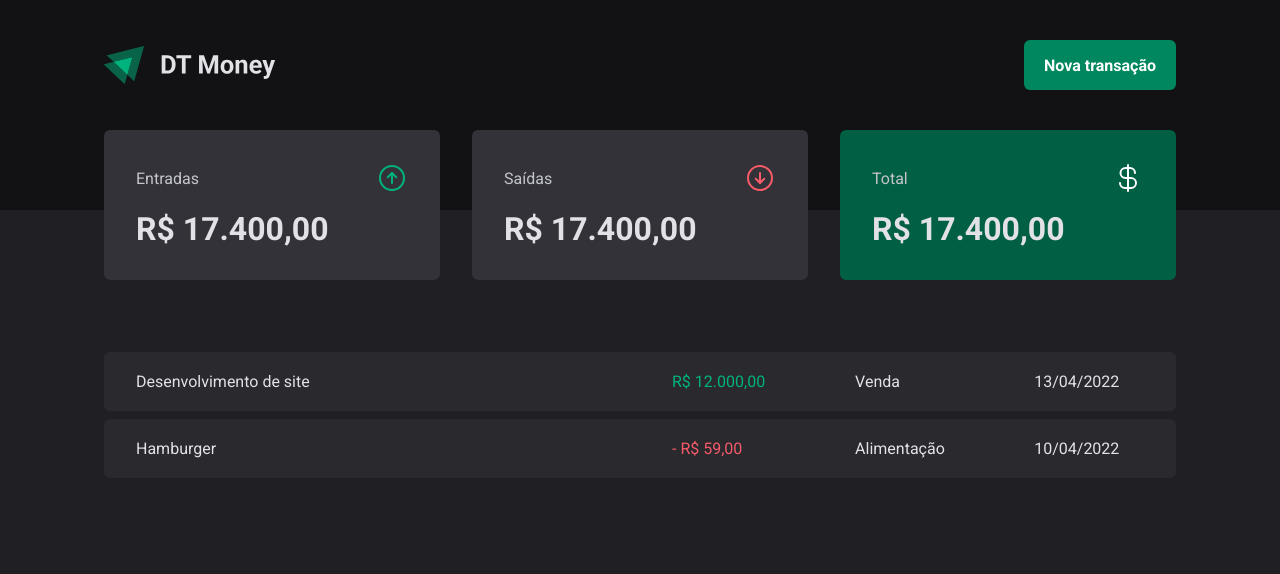
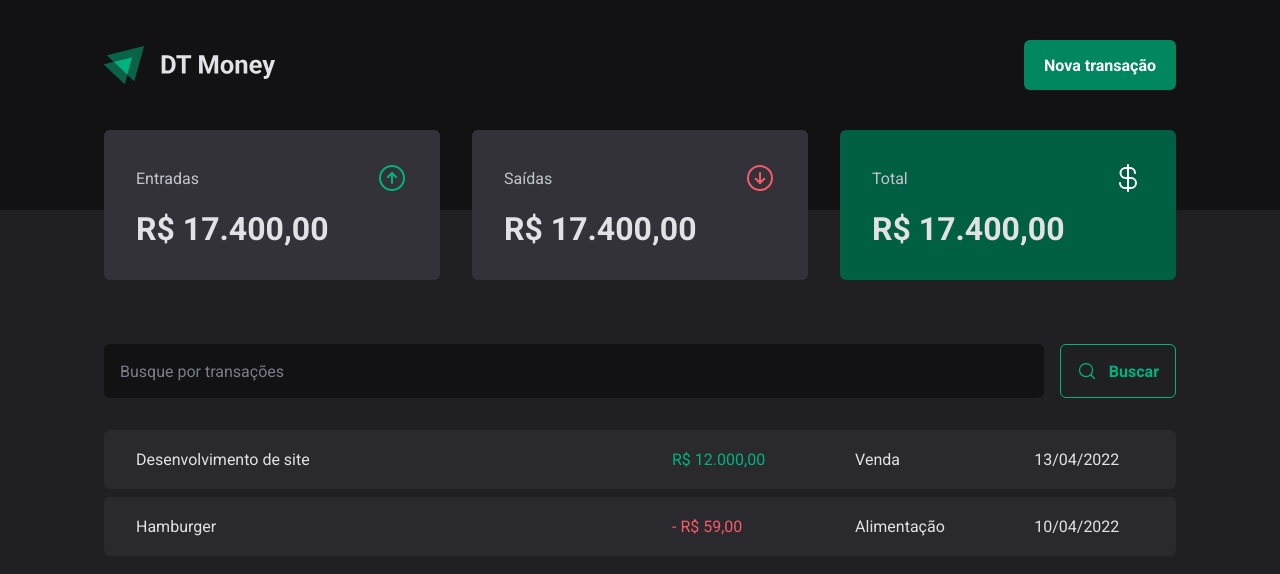
Before and after one commit to ggoncalvesdev/03-dt-money, a React (Vite) app: page / in a window 1280 px wide. Shown: the top 574 px of the page. Built offline with nearby package versions, Linux system fonts and the light colour scheme.

Commit message:
feat(Transactions): Componente SearchForm

```diff
--- a/src/pages/Transactions/components/SearchForm/index.tsx
+++ b/src/pages/Transactions/components/SearchForm/index.tsx
@@ -0,0 +1,15 @@
+import { MagnifyingGlass } from 'phosphor-react'
+import { SearchFormContainer } from './styles'
+
+export function SearchForm() {
+  return (
+    <SearchFormContainer>
+      <input type="text" placeholder="Busque por transações" />
+
+      <button type="submit">
+        <MagnifyingGlass size={20} />
+        Buscar
+      </button>
+    </SearchFormContainer>
+  )
+}
--- a/src/pages/Transactions/components/SearchForm/styles.tsx
+++ b/src/pages/Transactions/components/SearchForm/styles.tsx
@@ -0,0 +1,40 @@
+import styled from 'styled-components'
+
+export const SearchFormContainer = styled.form`
+  display: flex;
+  gap: 1rem;
+
+  input {
+    flex: 1;
+    border-radius: 6px;
+    border: 0;
+    background: ${(props) => props.theme['gray-900']};
+    color: ${(props) => props.theme['gray-400']};
+    padding: 1rem;
+
+    &::placeholder {
+      color: ${(props) => props.theme['gray-500']};
+    }
+  }
+
+  button {
+    display: flex;
+    align-items: center;
+    gap: 0.75rem;
+
+    border: 0;
+    padding: 1rem;
+    background: transparent;
+    border: 1px solid ${(props) => props.theme['green-300']};
+    color: ${(props) => props.theme['green-300']};
+    font-weight: bold;
+    border-radius: 6px;
+
+    &:hover {
+      background: ${(props) => props.theme['green-500']};
+      border-color: ${(props) => props.theme['green-500']};
+      color: ${(props) => props.theme.white};
+      transition: background-color 0.2s, color 0.2s, border-color 0.2s;
+    }
+  }
+`
--- a/src/pages/Transactions/index.tsx
+++ b/src/pages/Transactions/index.tsx
@@ -1,5 +1,6 @@
 import { Header } from '../../components/Header'
 import { Summary } from '../../components/Summary'
+import { SearchForm } from './components/SearchForm'
 import {
   PriceHighlight,
   TransactionsContainer,
@@ -11,8 +12,8 @@
     <div>
       <Header />
       <Summary />
-
       <TransactionsContainer>
+        <SearchForm />
         <TransactionsTable>
           <tbody>
             <tr>
```
